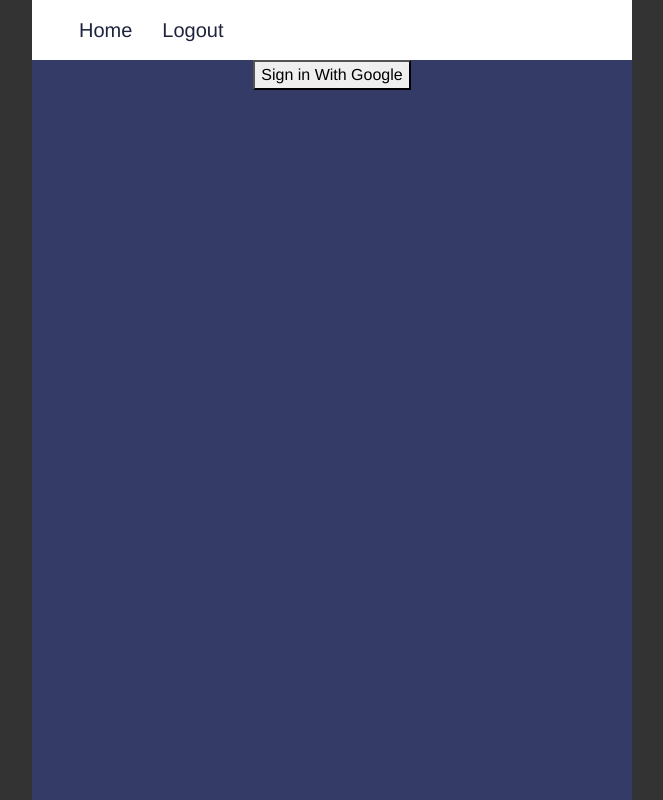
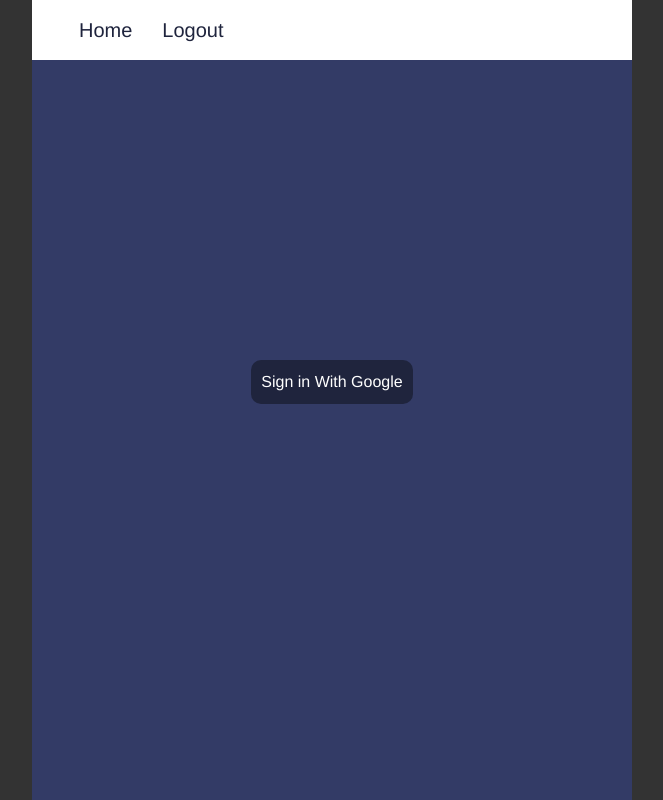
Before and after one commit to VadyChel/FirebaseChat, a Vue app in the folder chat/: page /login in a window 1280 px wide. Shown: the whole page, without its empty margins (308-971 px from the left). Built offline with nearby package versions, Linux system fonts and the light colour scheme; no server answers.

Commit message:
Rework login page. Now, user who isn't message's author can't open message dropdown

```diff
--- a/chat/src/components/Header.vue
+++ b/chat/src/components/Header.vue
@@ -21,6 +21,7 @@
   methods: {
     signOut () {
       this.auth.signOut()
+      this.$router.replace('/login')
     }
   }
 };
--- a/chat/src/components/Message.vue
+++ b/chat/src/components/Message.vue
@@ -8,7 +8,7 @@
           'message-text-block-received': !isMessageSent,
           'message-text-block-sent': isMessageSent
         }"
-        @click="settingsIsOpened = !settingsIsOpened"
+        @click="openCloseDropdown"
         ref="messageBlock"
       >
         <div v-if="!editingMode">
@@ -20,7 +20,7 @@
           </div>
         </div>
 
-        <div v-else>
+        <div v-if="editingMode">
           <input type="text" v-model='newText'>
           <button class="edit-message-button" type="button" @click="editingMode = false">Cancel</button>
           <button class="edit-message-button" type="button" @click="editMessage">Save</button>
@@ -50,10 +50,20 @@
   },
   computed: {
     isMessageSent () {
-      return this.value.authorId === getAuth().currentUser.uid
+      return this.value.authorId === this.auth.currentUser.uid
+    },
+    auth () {
+      return getAuth()
     }
   },
   methods: {
+    openCloseDropdown () {
+      if (this.value.authorId !== this.auth.currentUser.uid) {
+        return
+      }
+
+      this.settingsIsOpened = !this.settingsIsOpened
+    },
     async editMessage () {
       const db = getFirestore()
       await updateDoc(doc(db, 'messages', this.value.id), { text: this.newText })
@@ -118,12 +128,14 @@
 }
 
 .message-text-block {
-  height: 48px;
+  min-height: 48px;
   padding: 0 20px;
   border-radius: 25px;
   display: flex;
   align-items: center;
   position: relative;
+  max-width: 200px;
+  word-break: break-word;
 }
 
 .message-text-block-received {
--- a/chat/src/views/Login.vue
+++ b/chat/src/views/Login.vue
@@ -1,6 +1,6 @@
 <template>
-  <div>
-    <button type="button" @click="signInWithGoogle">Sign in With Google</button>
+  <div style="margin: 50% 0; display: flex; justify-content: center">
+    <button class="login-button" type="button" @click="signInWithGoogle">Sign in With Google</button>
   </div>
 </template>
 
@@ -9,9 +9,6 @@
 
 export default {
   name: "Login",
-  mounted() {
-    console.log('page2')
-  },
   methods: {
     signInWithGoogle() {
       const auth = getAuth();
@@ -26,4 +23,12 @@
 };
 </script>
 
-<style scoped></style>
+<style scoped>
+.login-button {
+  border: none;
+  padding: 10px;
+  border-radius: 10px;
+  background-color: var(--dark-blue-color);
+  color: #ffffff;
+}
+</style>
```
